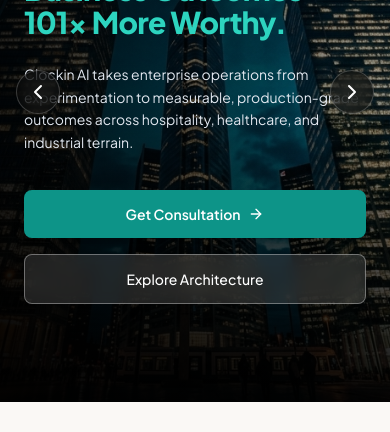
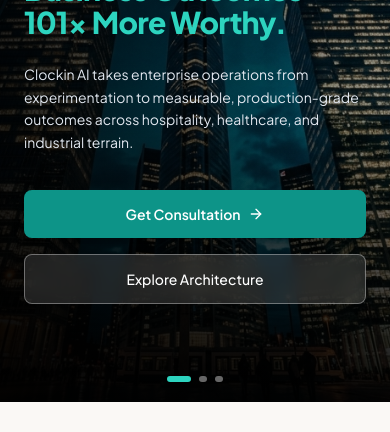
Before and after one commit to jainfierooo-rgb/CLOCK-IN, a Next.js app: page / in a window 390 px wide. Shown: the part 316-748 px from the top of the page. Built offline with nearby package versions, Linux system fonts and the light colour scheme.

Commit message:
fix(hero): hide carousel arrow buttons on mobile screens

```diff
--- a/components/Hero.tsx
+++ b/components/Hero.tsx
@@ -162,11 +162,11 @@
         </div>
       </div>
 
-      {/* Minimal Sleek Chevrons */}
+      {/* Minimal Sleek Chevrons - Hidden on mobile screens */}
       <button
         onClick={prevSlide}
         aria-label="Previous slide"
-        className="absolute left-4 sm:left-6 top-1/2 -translate-y-1/2 z-20 w-11 h-11 rounded-full bg-black/40 hover:bg-black/75 backdrop-blur-md border border-white/20 flex items-center justify-center text-white transition-all hover:scale-105"
+        className="hidden sm:flex absolute left-4 sm:left-6 top-1/2 -translate-y-1/2 z-20 w-11 h-11 rounded-full bg-black/40 hover:bg-black/75 backdrop-blur-md border border-white/20 items-center justify-center text-white transition-all hover:scale-105"
       >
         <ChevronLeft className="w-6 h-6" />
       </button>
@@ -174,10 +174,24 @@
       <button
         onClick={nextSlide}
         aria-label="Next slide"
-        className="absolute right-4 sm:right-6 top-1/2 -translate-y-1/2 z-20 w-11 h-11 rounded-full bg-black/40 hover:bg-black/75 backdrop-blur-md border border-white/20 flex items-center justify-center text-white transition-all hover:scale-105"
+        className="hidden sm:flex absolute right-4 sm:right-6 top-1/2 -translate-y-1/2 z-20 w-11 h-11 rounded-full bg-black/40 hover:bg-black/75 backdrop-blur-md border border-white/20 items-center justify-center text-white transition-all hover:scale-105"
       >
         <ChevronRight className="w-6 h-6" />
       </button>
+
+      {/* Mobile Slide Indicator Dots */}
+      <div className="sm:hidden absolute bottom-5 left-0 right-0 z-20 flex justify-center items-center gap-2">
+        {slides.map((s, idx) => (
+          <button
+            key={s.id}
+            onClick={() => setCurrent(idx)}
+            aria-label={`Go to slide ${idx + 1}`}
+            className={`h-1.5 rounded-full transition-all duration-300 ${
+              current === idx ? 'w-6 bg-[#2DD4BF]' : 'w-2 bg-white/40'
+            }`}
+          />
+        ))}
+      </div>
     </section>
   );
 }
```
